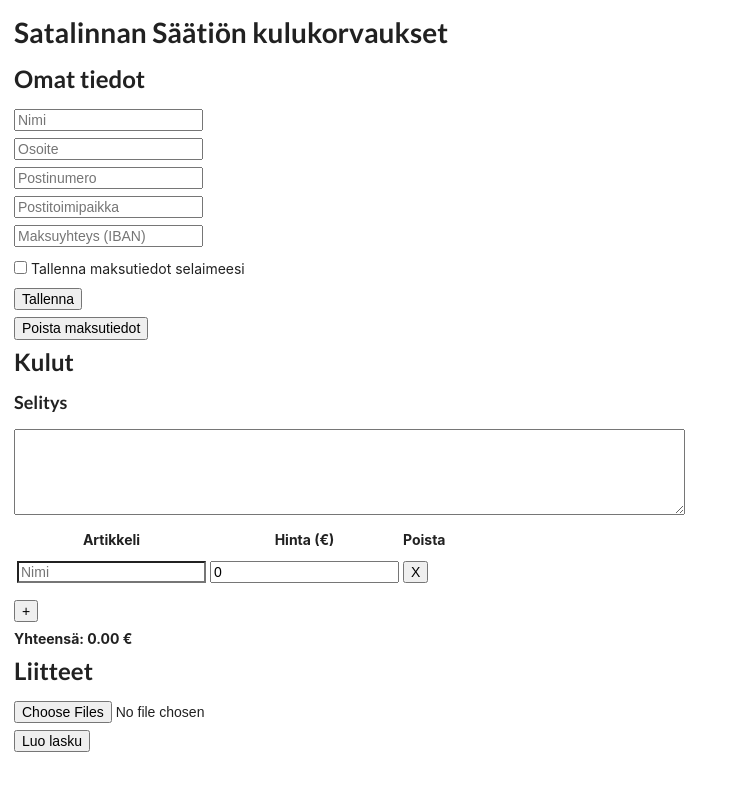
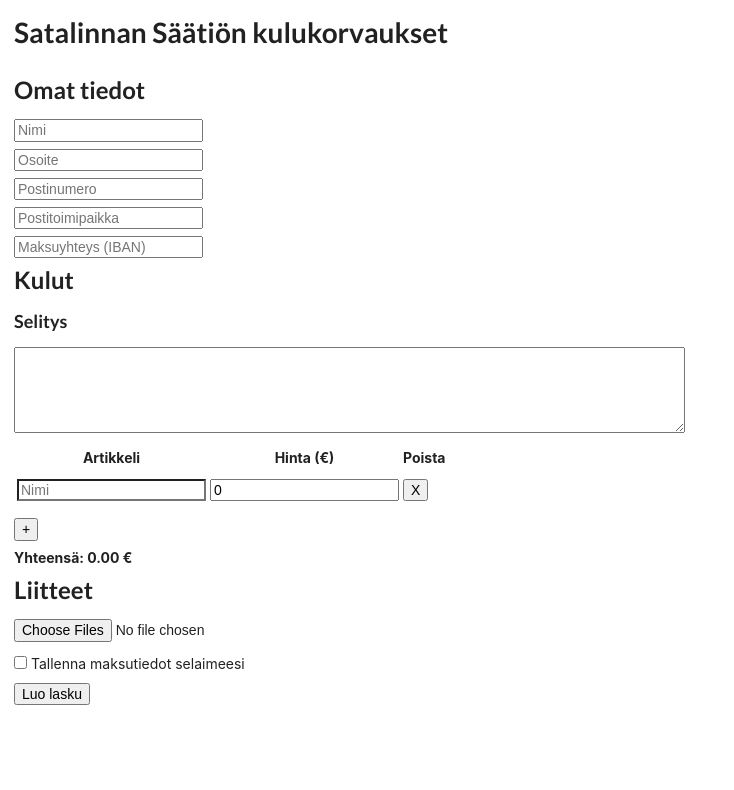
Before and after one commit to osakunta/expenses, a React (Create React App) app: page / in a window 1280 px wide. Shown: the top 790 px of the page, without its empty margins (0-734 px from the left). Built offline with nearby package versions, Linux system fonts and the light colour scheme.

Commit message:
Streamline and refactor the form.

```diff
--- a/src/App.js
+++ b/src/App.js
@@ -1,6 +1,6 @@
 import React, { useState } from 'react';
 
-import { newBiller, emptyExpenses } from 'utils/config';
+import { BILLER, newBiller, emptyExpenses } from 'utils/config';
 import totalPrice from 'utils/calculator';
 import generatePdf from 'utils/generate-pdf';
 import BillerForm from 'components/BillerForm';
@@ -11,7 +11,11 @@ function App() {
   const [expensesDescription, setExpensesDescription] = useState('');
   const [biller, setBiller] = useState(newBiller);
   const [attachments, setAttachments] = useState([]);
-  const [saveBiller, setSaveBiller] = useState(false);
+  const [saveBiller, setSaveBiller] = useState(!!window.localStorage.getItem(BILLER));
+
+  const handleSaveBillerChange = (event) => {
+    setSaveBiller(event.target.checked);
+  };
 
   const generateBill = () => {
     const bill = {
@@ -21,6 +25,12 @@ function App() {
       expensesTotal: totalPrice(expenses),
       attachments: Array.from(attachments),
     };
+
+    if (saveBiller) {
+      window.localStorage.setItem(BILLER, JSON.stringify(biller));
+    } else {
+      window.localStorage.removeItem(BILLER);
+    }
 
     generatePdf(bill);
   };
@@ -32,8 +42,6 @@ function App() {
       <BillerForm
         biller={biller}
         setBiller={setBiller}
-        saveBiller={saveBiller}
-        setSaveBiller={setSaveBiller}
       />
 
       <BillForm
@@ -45,6 +53,17 @@ function App() {
         setAttachments={setAttachments}
       />
 
+      <label htmlFor="saveBiller">
+        <input
+          name="saveBiller"
+          type="checkbox"
+          checked={saveBiller}
+          onChange={handleSaveBillerChange}
+        />
+        {' '}
+        Tallenna maksutiedot selaimeesi
+      </label>
+
       <button type="button" onClick={generateBill}>Luo lasku</button>
     </div>
   );
--- a/src/components/BillerForm.js
+++ b/src/components/BillerForm.js
@@ -1,45 +1,18 @@
 import React from 'react';
 import PropTypes from 'prop-types';
-
-import { BILLER, emptyBiller } from 'utils/config';
 
 const BillerForm = (props) => {
   const {
     biller,
     setBiller,
-    saveBiller,
-    setSaveBiller,
   } = props;
 
   const handleBillerChange = (event) => {
     setBiller({ ...biller, [event.target.name]: event.target.value });
   };
 
-  const handleSaveBillerChange = (event) => {
-    setSaveBiller(event.target.checked);
-  };
-
-  const submitBiller = (event) => {
-    event.preventDefault();
-
-    if (saveBiller) {
-      window.localStorage.setItem(BILLER, JSON.stringify(biller));
-    }
-
-    console.log(biller);
-  };
-
-  const clearBiller = (event) => {
-    event.preventDefault();
-
-    setBiller(emptyBiller);
-    window.localStorage.removeItem(BILLER);
-
-    console.log(biller);
-  };
-
   return (
-    <form onSubmit={submitBiller}>
+    <>
       <h2>Omat tiedot</h2>
 
       <input
@@ -76,21 +49,7 @@ const BillerForm = (props) => {
         value={biller.iban}
         onChange={handleBillerChange}
       />
-
-      <label htmlFor="saveBiller">
-        <input
-          name="saveBiller"
-          type="checkbox"
-          checked={saveBiller}
-          onChange={handleSaveBillerChange}
-        />
-        {' '}
-        Tallenna maksutiedot selaimeesi
-      </label>
-
-      <button type="submit">Tallenna</button>
-      <button type="button" onClick={clearBiller}>Poista maksutiedot</button>
-    </form>
+    </>
   );
 };
 
@@ -103,8 +62,6 @@ BillerForm.propTypes = {
     iban: PropTypes.string,
   }).isRequired,
   setBiller: PropTypes.func.isRequired,
-  saveBiller: PropTypes.bool.isRequired,
-  setSaveBiller: PropTypes.func.isRequired,
 };
 
 export default BillerForm;
```
